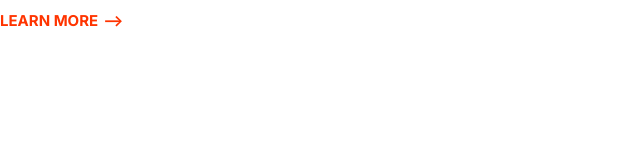
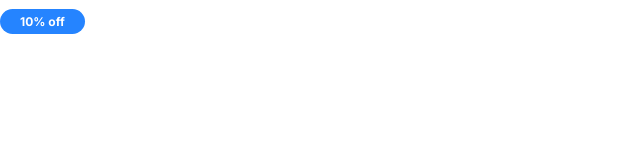
Before and after one commit to LarryLieu/Moshify-Clone, a plain HTML site: page index.html in a window 1280 px wide. Shown: the whole page, without its empty margins (0-640 px from the left). Drawn offline with Linux system fonts and the light colour scheme.

Commit message:
Create badges with differents sizes

```diff
--- a/css/styles.css
+++ b/css/styles.css
@@ -83,3 +83,35 @@ a {
     font-size: 1.5rem;
   }
 }
+
+/* Badges */
+.badge {
+  border-radius: 20px;
+  font-size: 2rem;
+  font-weight: 600;
+  padding: 0.5rem 2rem;
+  white-space: nowrap;
+}
+
+.badge--primary {
+  background: var(--color-primary);
+  color: #fff;
+}
+
+.badge--secondary {
+  background: var(--color-secondary);
+  color: #fff;
+}
+
+.badge--small {
+  font-size: 1.6rem;
+}
+
+@media screen and (min-width: 1024px) {
+  .badge {
+    font-size: 1.5rem;
+  }
+  .badge--small {
+    font-size: 1.2rem;
+  }
+}
--- a/index.html
+++ b/index.html
@@ -15,6 +15,6 @@
     <link rel="stylesheet" href="css/styles.css" />
   </head>
   <body>
-    <a href="#" class="link-arrow">Learn More</a>
+    <span class="badge badge--primary badge--small">10% off</span>
   </body>
 </html>
```
Also changed, not shown: components/badges.html (added, +4 -0 lines).
